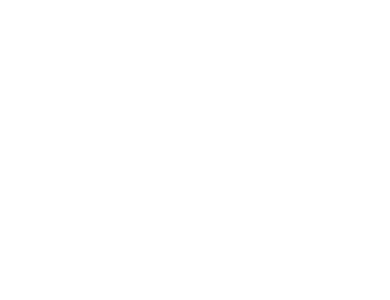
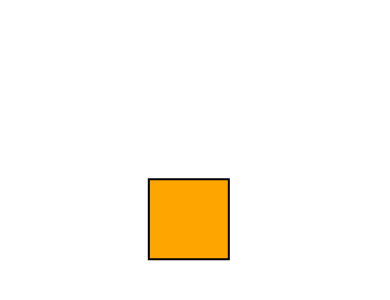
Before and after one commit to Rekemer/FruitNinja, a React Native app: screen / in a window 390 px wide. Shown: the part 508-808 px from the top of the page. Built offline with nearby package versions, Linux system fonts and the light colour scheme.

Commit message:
slice moving quad

```diff
--- a/App.js
+++ b/App.js
@@ -4,6 +4,26 @@
 import { PanGestureHandler, GestureHandlerRootView ,State } from 'react-native-gesture-handler';
 const { width, height } = Dimensions.get('window');
 
+function makeQuad(cx, cy, size) {
+  const s = size / 2;
+  return [
+    { x: cx - s, y: cy - s },
+    { x: cx + s, y: cy - s },
+    { x: cx + s, y: cy + s },
+    { x: cx - s, y: cy + s },
+  ];
+}
+
+ function makeFruit() {
+    const size = 80 + Math.random()*40;
+    const cx   = Math.random()*(width-size) + size/2;
+    const cy   = height + size/2;
+    return {
+      pts: makeQuad(cx, cy, size),
+      vx:  (Math.random()-0.5)*200,
+      vy: - (780 + Math.random()*400),
+    };
+  }
 
 function segmentIntersectionPoint(x1,y1,x2,y2, x3,y3,x4,y4) {
   // Line AB represented parametrically: A + t*(B−A)
@@ -89,12 +109,33 @@
 }
 
 
+function makeStartQuad()
+{
+  // 1) How big is each quad?
+const size = 80;                // 80 px square
 
+// 2) Where does it start?
+//    Horizontally centered, just below the bottom edge
+const startX = width  / 2;
+const startY = height + size/2;
+
+// 3) How fast does it launch?
+//    A little random side‐to‐side, and straight up at 300–500 px/sec
+const initialVx = (Math.random() - 0.5) * 100;        // ±50 px/s
+const initialVy = - (800 + Math.random() * 200);     // –300 to –500 px/s
+
+  return {
+    id: '0',
+    pts: makeQuad(startX, startY, size),
+    vx: initialVx,
+    vy: initialVy,
+    isSliced: false,
+  };
+}
 export default function App() {
 
   const [slicePoints, setSlicePoints] = useState([]);
   const [debugDots, setDebugDots] = useState([]);
-  const spawnInterval = useRef(null);
 
    // Example quad corners
   const scale = 150;
@@ -110,80 +151,141 @@
   { x: x3, y: y3 },  // bottom-right
   { x: x4, y: y4 },  // bottom-left
 ];
+
+
 const [quads, setQuads] = useState([
-    { id: 0, pts: quadPts }
+  makeStartQuad()
 ]);
 
 const slicePointsRef          = useRef([]);
   const [_, forceRerender]      = useState(0);
  const lastTimestamp = useRef(null);
 
-  useEffect(() => {
-    spawnInterval.current = setInterval(spawnFruit, 1500);
-    return () => clearInterval(spawnInterval.current);
-  }, []);
 
-  const spawnFruit = () => {
-    // TODO: randomize x, velocity, color, radius & push into `fruits`
-  };
 
   // at top-level, alongside your refs and state:
 const SLICE_INTERVAL = 150;              // ms between slice checks
+
+// gravity acceleration (px/s²)
+const GRAVITY = 1200;
+// how often to spawn a new fruit (ms)
+const SPAWN_INTERVAL = 800;
+
 const lastSliceTime  = useRef(0);
-const lastPointRef   = useRef(null);
+const lastPtRef   = useRef(null);
 
-// replace your onGestureEvent with:
-const onGestureEvent = ({ nativeEvent: { x, y ,velocityX,velocityY} }) => {
+
+
+useEffect(() => {
+  let last = Date.now();
+ let mounted = true;
+ function frame() {
+    //console.log("sd");
+    if (!mounted) return;
+    const now = Date.now();
+    const dt  = (now - last) / 1000;
+    last = now;
+
+    setQuads(old => {
+      // 1) Advance & drop any sliced‐off pieces
+      const advanced = old.flatMap(f => {
+        // integrate physics
+        const newPts = f.pts.map(p => ({
+          x: p.x + f.vx * dt,
+          y: p.y + f.vy * dt + 0.5 * GRAVITY * dt * dt
+        }));
+        const newVy = f.vy + GRAVITY * dt;
+
+        // if the piece was sliced, or has fallen off screen, drop it
+        if (Math.min(...newPts.map(p => p.y)) > height + 50) {
+          return [];
+        }
+
+        // otherwise keep it flying
+        return [{ ...f, pts: newPts, vy: newVy }];
+      });
+
+      // 2) If nothing remains, spawn a fresh one
+      if (advanced.length === 0) {
+        return [ makeStartQuad() ];
+      }
+
+      return advanced;
+    });
+
+
+    requestAnimationFrame(frame);
+  }
+  const id = requestAnimationFrame(frame);
+  return () => { mounted = false; };
+  return () => cancelAnimationFrame(id);
+}, []);
+
+
+
+
+
+// …
+
+const onGestureEvent = ({ nativeEvent:{ x, y } }) => {
   const now  = Date.now();
-  const last = lastPointRef.current;
-
-  // always record the point for drawing your slice line
-  lastPointRef.current = { x,y };
-
-  // only attempt a slice every SLICE_INTERVAL ms
+  const last = lastPtRef.current;
+  setSlicePoints(p => [...p, { x, y }]);
   if (!last || now - lastSliceTime.current < SLICE_INTERVAL) {
+    lastPtRef.current = { x, y };
     return;
   }
-  const dt = now - lastSliceTime.current;
   lastSliceTime.current = now;
-  // build your cut segment from last→current
-  const cutB = [ last.x, last.y ];
-  const cutA = [   cutB[0] + velocityX * dt,    cutB[1] +  velocityY * dt ];
-  console.log("cutA ", cutA);
-  console.log("cutB ",cutB);
-  // slice every polygon in quads
-  const next = quads.flatMap(q => {
-    const { polyA, polyB, intersections } = sliceQuad(q.pts, cutA, cutB);
-    console.log("intersections ",intersections);
+
+  setQuads(old =>
+    old.flatMap(f => {
+      const { polyA, polyB, intersections } = sliceQuad(f.pts, [last.x,last.y], [x,y]);
       if (intersections.length >= 2) {
+        // split into two flying halves
         return [
-        { id: q.id + '-a', pts: polyA },
-        { id: q.id + '-b', pts: polyB },
+          { id: f.id+'a', pts: polyA, vx: f.vx - 50, vy: f.vy - 200, isSliced : true},
+          { id: f.id+'b', pts: polyB, vx: f.vx + 50, vy: f.vy - 200, isSliced : true},
         ];
       }
-    return [q];
-  });
+      return [f];  // untouched
+    })
+  );
 
-  setQuads(next);
+  lastPtRef.current = { x, y };
 };
 
-// your onHandlerStateChange stays just to reset:
 const onHandlerStateChange = ({ nativeEvent }) => {
-  if (nativeEvent.state === State.END || nativeEvent.state === State.CANCELLED) {
-    lastPointRef.current  = null;
+  if (
+    nativeEvent.state === State.END ||
+    nativeEvent.state === State.CANCELLED
+  ) {
+    // reset both refs
+    lastPtRef.current     = null;
     lastSliceTime.current = 0;
+        setSlicePoints([]);
   }
 };
 
 
   return (
-    <GestureHandlerRootView>
-
+    <GestureHandlerRootView style={styles.flex}>
       <PanGestureHandler
         onGestureEvent={onGestureEvent}
         onHandlerStateChange={onHandlerStateChange}
       >
-      <View style={styles.container}>
+        <View style={styles.flex}>
+<Svg width={width} height={height} style={{flex:1}}>
+  {quads.map(f => (
+    <Polygon
+      key={f.id}
+      points={f.pts.map(p=>`${p.x},${p.y}`).join(' ')}
+      fill="orange"
+      stroke="black"
+      strokeWidth={2}
+    />
+  ))}
+</Svg>
+
         <Svg style={StyleSheet.absoluteFill}>
 
           {slicePoints.length > 1 && (
@@ -197,42 +299,14 @@
             />
           )}
         </Svg>
-        <Svg style={StyleSheet.absoluteFill}>
-  {/* Example: Render a quad (arbitrary quadrilateral) */}
-  {/* <Polygon
-    points={`${x1},${y1} ${x2},${y2} ${x3},${y3} ${x4},${y4}`}
-    fill="rgba(255,0,0,0.3)"
-    stroke="red"
-    strokeWidth={2}
-  /> */}
-{quads.map(q => (
-  <Polygon
-    key={q.id}
-    points={ q.pts.map(p => `${p.x},${p.y}`).join(' ') }
-    fill={q.id ==1 ? 'rgba(255,0,255,0.3)':'rgba(0,0,255,0.3)'}
-    stroke="black"
-    strokeWidth={2}
-  />
-))}
-{/* debug: intersection points */}
-{debugDots.map((p, i) => (
-  <Circle
-    key={`dot${i}`}
-    cx={p.x}
-    cy={p.y}
-    r={5}
-    fill="red"
-  />
-))}
-</Svg>
         </View>
       </PanGestureHandler>
+    </GestureHandlerRootView>
+  );
 
-    </GestureHandlerRootView>
-
-  );
 }
 
 const styles = StyleSheet.create({
-  container: { flex: 1, backgroundColor: '#fff' },
+   container: { flex: 1, backgroundColor: '#fafafa' },
+  flex:      { flex: 1 },        // ← add this
 });
```
Lines whose indentation alone changed are shown as unchanged.
